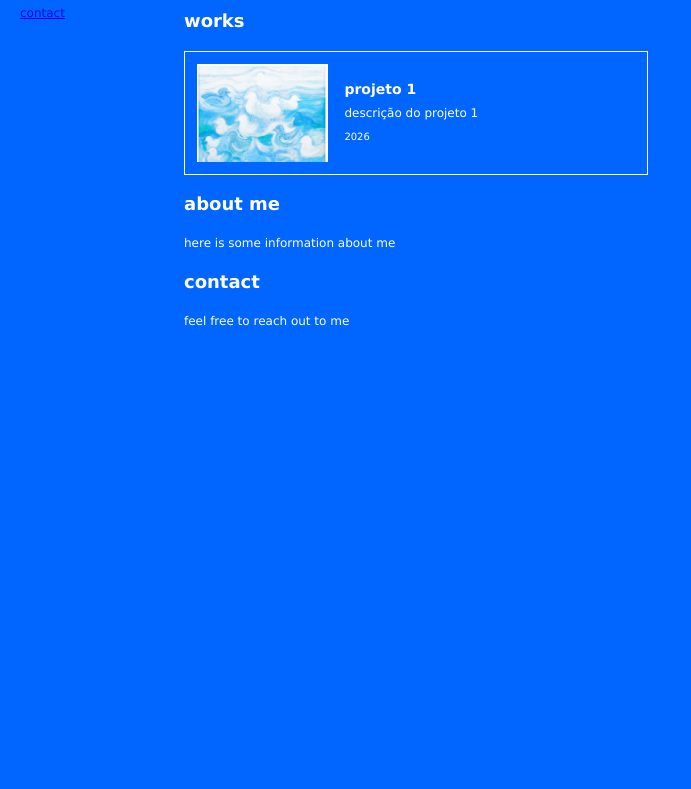
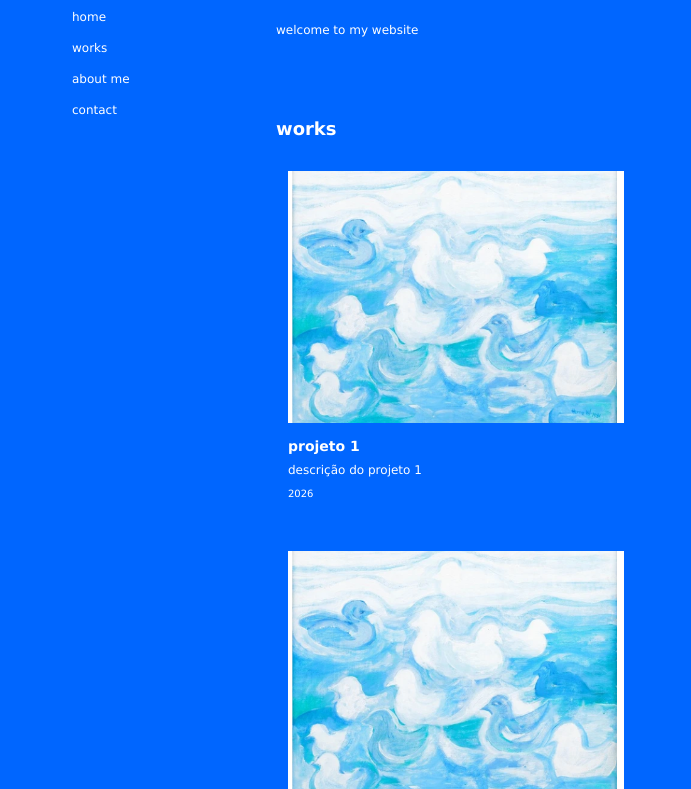
Before and after one commit to ples487-beep/mangos-web, a plain HTML site: page index.html in a window 1280 px wide. Shown: the part 110-899 px from the top of the page, without its empty margins (0-691 px from the left). Before the commit the page ends 800 px from the top, so only its background shows below. Drawn offline with Linux system fonts and the light colour scheme.

Commit message:
fixes to css

```diff
--- a/index.html
+++ b/index.html
@@ -14,12 +14,16 @@
     <canvas id="agua"></canvas>
 
     <!-- SIDEBAR -->
-    <nav class="sidebar">
-        <a href="#home">home</a>
-        <a href="#works">works</a>
-        <a href="#about-me">about me</a>
-        <a href="#contact">contact</a>
+     <nav class="sidebar">
+    <h1>mango's web</h1>
+
+    <a href="#home">home</a>
+    <a href="#works">works</a>
+    <a href="#about-me">about me</a>
+    <a href="#contact">contact</a>
     </nav>
+
+    <!-- content-->
     <main class="content">
         <section id="home">
             <h2>home</h2>
@@ -29,6 +33,30 @@
         <section id="works">
             <h2>works</h2>
             <div class="project-list">
+                <article class="project">
+                    <div class="project-image">
+                      <img src="placeholder.png" alt="Project 1">
+                    </div>
+
+                    <div class="project-info">
+                        <h3>projeto 1</h3>
+                        <p>descrição do projeto 1</p>
+                        <span>2026</span>
+                    </div>
+                </article>
+
+                <article class="project">
+                    <div class="project-image">
+                      <img src="placeholder.png" alt="Project 1">
+                    </div>
+
+                    <div class="project-info">
+                        <h3>projeto 1</h3>
+                        <p>descrição do projeto 1</p>
+                        <span>2026</span>
+                    </div>
+                </article>
+
                 <article class="project">
                     <div class="project-image">
                       <img src="placeholder.png" alt="Project 1">
--- a/style.css
+++ b/style.css
@@ -1,7 +1,5 @@
 
-/* =================================
-   FONTES
-================================= */
+/* fonts */
 
 @font-face {
     font-family: 'Trade Gothic';
@@ -10,10 +8,7 @@
     font-style: normal;
 }
 
-
-/* =================================
-   BASE
-================================= */
+/*base*/
 
 * {
     box-sizing: border-box;
@@ -21,7 +16,6 @@
 
 body {
     margin: 0;
-    overflow: hidden;
 
     background-color: #0066ff;
 
@@ -73,16 +67,15 @@ p {
 }
 
 
-
+/* sidebar */
 .sidebar {
     position: fixed;
-    top: 0;
-    left: 0;
+    top: 72px;
+    left: 72px;
 
-    width: 160px;
+    width: 280px;
     height: 100vh;
-
-    padding: 20px;
+    padding:0;
 
     display: flex;
     flex-direction: column;
@@ -91,40 +84,49 @@ p {
     z-index: 1;
 }
 
+.sidebar h1{
+    font-size: 24px;
+    margin: 0 0 12px;
+}
 
+.sidebar a {
+    color:white;
+    text-decoration: none;
+}
 
+.sidebar a:hover {
+    text-decoration: underline;
+}
+
+/*content*/
 
 .content {
-    position: fixed;
-    top: 0;
-    left: 160px;
+    position: relative;
+    margin-left:276px;
+    padding: 72px 24px 72px 0 ;
 
-    width: 40vw;
-    height: 100vh;
-
-    padding: 24px;
-
-    overflow-y: auto;
-
+    max-width:480px;
+    display: flex;
+    flex-direction: column;
+    gap:48px;
     z-index: 1;
 }
+/*projects */
 
 .project-list{
     display: flex;
     flex-direction: column;
-    gap:32px
+    gap:24px;
 }
 
 .project{
-    display:flex;
-    gap:16px;
+    max-width:360px;
     padding:12px;
-    border:1px solid white;
+    border:1px solid wite;
 }
 .project-image{
-    width: 30%;
-    flex-shrink: 0;
-    aspect-ratio: 4 / 3;
+    width: 100%;
+    aspect-ratio: 4/3;
     overflow: hidden;
 }
 
@@ -136,30 +138,24 @@ p {
 }
 
 .project-info{
-    flex:1;
+    margin-top:12px;
 }
 
 .project-info h3{
-    margin-bottom: 4px;
+    margin: 0 0 4px;
 }
 
 .project-info p{
-    margin-top:0;
-    margin-bottom: 4px;
+    margin: 0 0 4px;
 }
 
 .project-info span{
     font-size: 10px;
 }
 
+/*responsive*/
 @media (max-width: 800px) {
     .content {
-        width: calc(100vw - 160px);
+        width: calc(100vw - 180px);
     }
 }
-
-.project-image img {
-    display: block;
-    width: 100%;
-    height: auto;
-}
```
